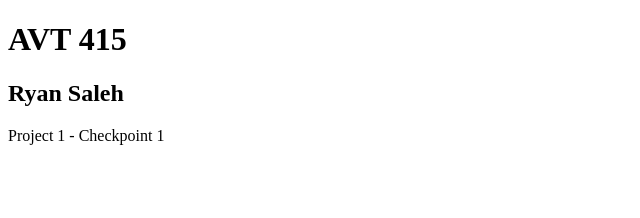
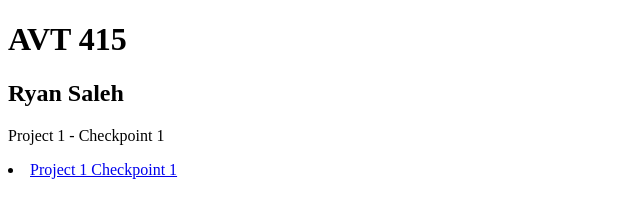
Before and after one commit to ryansaleh1/avt415, a plain HTML site: page index.html in a window 1280 px wide. Shown: the whole page, without its empty margins (0-640 px from the left). Drawn offline with Linux system fonts and the light colour scheme.

Commit message:
Add files via upload

```diff
--- a/index.html
+++ b/index.html
@@ -9,6 +9,7 @@
 	<h1>AVT 415</h1>
 	<h2>Ryan Saleh</h2>
 	<p>Project 1 - Checkpoint 1</p>
+	<li><a href="p1p1/index.html">Project 1 Checkpoint 1 </a></li>
 	<p></p>
 	</body>
 	</html>
```
